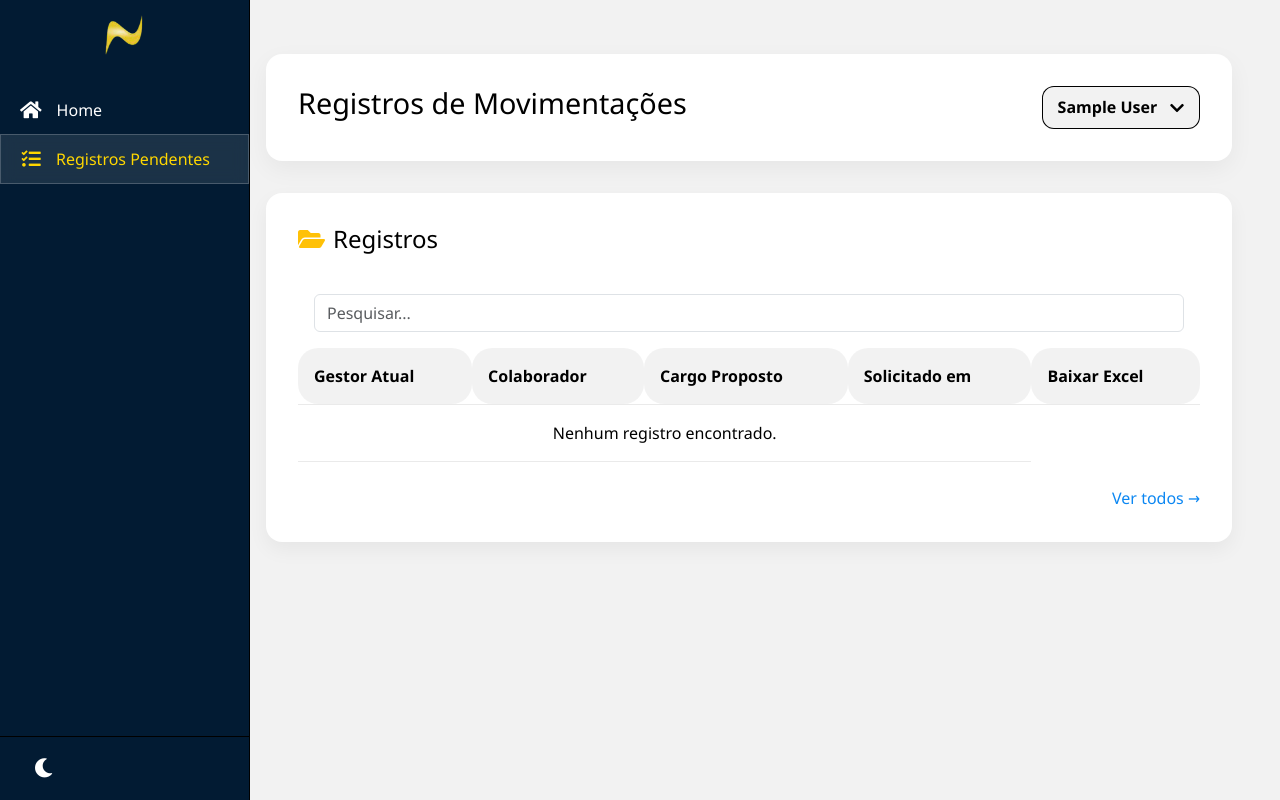
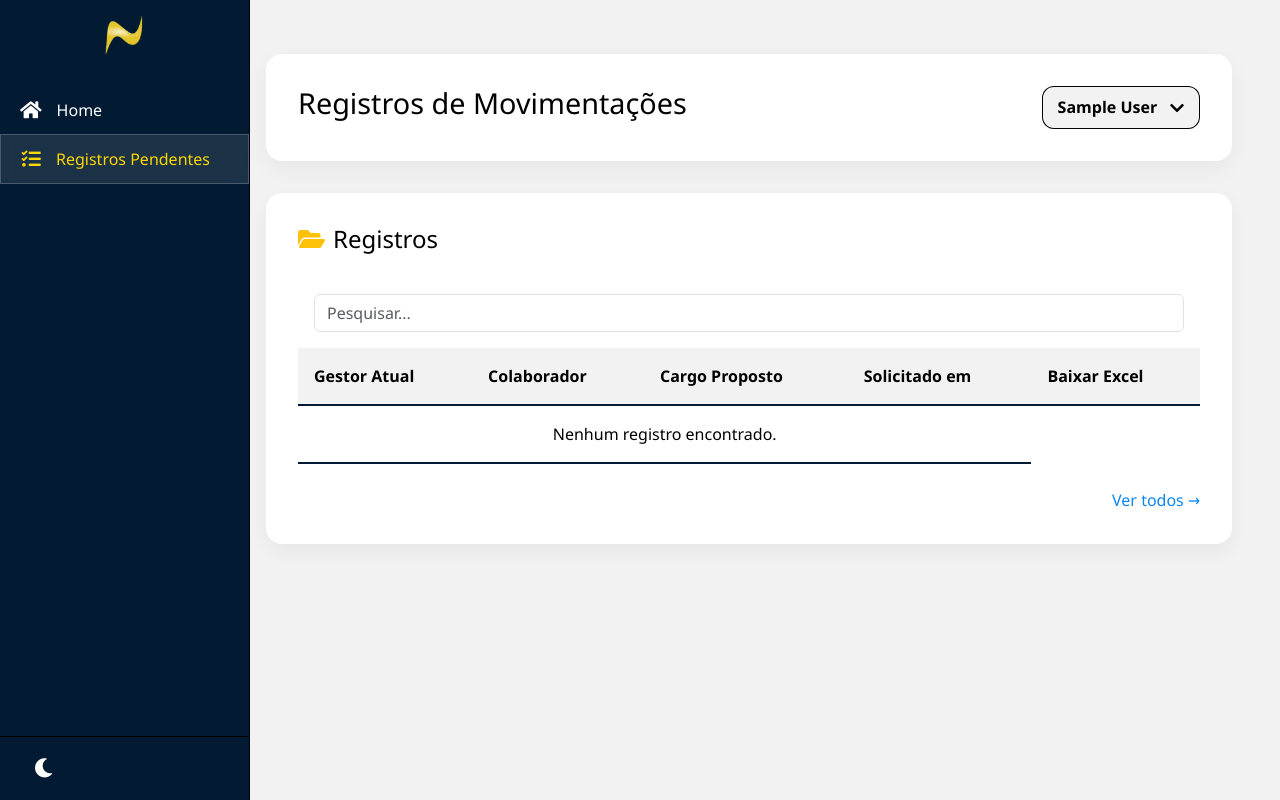
Before and after one commit to danielvitorc/project-conexaorh, a Django app: page /registros_complice/ in a window 1280 px wide. Run offline with Django 5.2, Linux system fonts and the light colour scheme; the visitor is signed in with stand-in values (Sample User, id 1); data comes from the database, SQL or seed files in the repository; data that the repository does not hold is empty; some libraries are stand-ins or nearby versions; some web fonts are replaced.

Commit message:
MODIFICAÇÃO NO ESTILIZAÇÃO DAS  TABLES

```diff
--- a/conexaorh/static/conexaorh/css/complice.css
+++ b/conexaorh/static/conexaorh/css/complice.css
@@ -12,6 +12,7 @@
   --shadow: 0 4px 20px rgba(0, 0, 0, 0.08);
   --transition: all 0.3s ease-in-out;
   --font-family: 'Segoe UI', Tahoma, Geneva, Verdana, sans-serif;
+  --cor-linha-table: #021B33;
 }
 
 [data-theme="dark"] {
@@ -24,6 +25,7 @@
   --card-bg: #1c1c1c;
   --dourado-nort: #FFD700;
   --shadow: 0 4px 20px rgba(255, 255, 255, 0.05);
+  --cor-linha-table: #FFD700;
 }
 
 body {
@@ -167,7 +169,6 @@ h1, h2 {
   height: 1200px;
   width: 100%;
   background-color: var(--card-bg);
-  border-radius: 16px;
   box-shadow: 0 8px 20px rgba(0, 0, 0, 0.05);
   padding: 2rem;
   margin-top: 2rem;
@@ -208,7 +209,7 @@ h1, h2 {
 .tabela-moderninha th, .tabela-moderninha td {
   padding: 1rem;
   text-align: left;
-  border-bottom: 1px solid #eaeaea;
+  border-bottom: 2px solid var(--cor-linha-table);
   color: var(--text-color);
 }
 .text-muted{
@@ -301,13 +302,7 @@ h1, h2 {
   background-color: rgba(0, 0, 0, 0.05);
 }
 
-.tabela-moderninha th, .tabela-moderninha td {
-  border-radius: 20px;
-  padding: 1rem;
-  text-align: left;
-  border-bottom: 1px solid #eaeaea;
-  color: var(--text-color);
-}
+
 
 .botao-baixar {
   background-color: var(--highlight-color);
--- a/conexaorh/static/conexaorh/css/diretor.css
+++ b/conexaorh/static/conexaorh/css/diretor.css
@@ -10,6 +10,7 @@
   --shadow: 0 4px 20px rgba(0, 0, 0, 0.08);
   --transition: all 0.3s ease-in-out;
   --font-family: 'Segoe UI', Tahoma, Geneva, Verdana, sans-serif;
+  --cor-linha-table: #021B33;
 }
 
 [data-theme="dark"] {
@@ -22,6 +23,7 @@
   --card-bg: #1c1c1c;
   --dourado-nort: #FFD700;
   --shadow: 0 4px 20px rgba(255, 255, 255, 0.05);
+  --cor-linha-table: #FFD700;
 }
 
 body {
@@ -206,10 +208,9 @@ p {
 }
 
 .tabela-moderninha th, .tabela-moderninha td {
-  border-radius: 20px;
   padding: 1rem;
   text-align: left;
-  border-bottom: 1px solid #eaeaea;
+  border-bottom: 2px solid var(--cor-linha-table);
   color: var(--text-color);
 }
 
--- a/conexaorh/static/conexaorh/css/rh.css
+++ b/conexaorh/static/conexaorh/css/rh.css
@@ -10,6 +10,7 @@
   --shadow: 0 4px 20px rgba(0, 0, 0, 0.08);
   --transition: all 0.3s ease-in-out;
   --font-family: 'Segoe UI', Tahoma, Geneva, Verdana, sans-serif;
+  --cor-linha-table: #021B33;
 }
 
 [data-theme="dark"] {
@@ -22,6 +23,7 @@
   --card-bg: #1c1c1c;
   --dourado-nort: #FFD700;
   --shadow: 0 4px 20px rgba(255, 255, 255, 0.05);
+  --cor-linha-table: #FFD700;
 }
 
 body {
@@ -206,10 +208,9 @@ p {
 }
 
 .tabela-moderninha th, .tabela-moderninha td {
-  border-radius: 20px;
   padding: 1rem;
   text-align: left;
-  border-bottom: 1px solid #eaeaea;
+  border-bottom: 2px solid var(--cor-linha-table);
   color: var(--text-color);
 }
 
--- a/conexaorh/templates/conexaorh/presidente/rd.html
+++ b/conexaorh/templates/conexaorh/presidente/rd.html
@@ -11,7 +11,7 @@
   <link href="https://cdn.jsdelivr.net/npm/bootstrap@5.3.0/dist/css/bootstrap.min.css" rel="stylesheet"/>
   <link href="https://cdnjs.cloudflare.com/ajax/libs/font-awesome/6.5.0/css/all.min.css" rel="stylesheet"/>
   <link href="https://cdn.jsdelivr.net/npm/select2@4.1.0-rc.0/dist/css/select2.min.css" rel="stylesheet" />
-  <link rel="stylesheet" href="{% static 'conexaorh/css/diretor.css' %}"/>
+  <link rel="stylesheet" href="{% static 'conexaorh/css/presidente.css' %}"/>
 </head>
 <body>
     {% include 'conexaorh/include/navbar.html' with pagina_ativa='presidente_page' presidente=True %}
--- a/conexaorh/templates/conexaorh/presidente/rp.html
+++ b/conexaorh/templates/conexaorh/presidente/rp.html
@@ -11,7 +11,7 @@
   <link href="https://cdn.jsdelivr.net/npm/bootstrap@5.3.0/dist/css/bootstrap.min.css" rel="stylesheet"/>
   <link href="https://cdnjs.cloudflare.com/ajax/libs/font-awesome/6.5.0/css/all.min.css" rel="stylesheet"/>
   <link href="https://cdn.jsdelivr.net/npm/select2@4.1.0-rc.0/dist/css/select2.min.css" rel="stylesheet" />
-  <link rel="stylesheet" href="{% static 'conexaorh/css/diretor.css' %}"/>
+  <link rel="stylesheet" href="{% static 'conexaorh/css/presidente.css' %}"/>
 </head>
 <body>
     {% include 'conexaorh/include/navbar.html' with pagina_ativa='presidente_page' presidente=True %}
--- a/conexaorh/views/rh.py
+++ b/conexaorh/views/rh.py
@@ -129,7 +129,7 @@ def rh_rd(request):
     if request.user.user_type != "rh":
         return HttpResponseForbidden("Acesso negado!")
 
-    registros = MovimentacaoPessoal.objects.filter(~Q(assinatura_presidente__isnull=True))
+    registros = RequisicaoDesligamento.objects.filter(~Q(assinatura_presidente__isnull=True))
     form = RHFormRD()
 
     if request.method == "POST":
```
Also changed, not shown: conexaorh/static/conexaorh/css/gestor.css (+3 -8 lines), conexaorh/static/conexaorh/css/presidente.css (+5 -3 lines), conexaorh/templates/conexaorh/diretor/mov.html (+0 -14 lines), conexaorh/templates/conexaorh/diretor/rd.html (+0 -16 lines).
